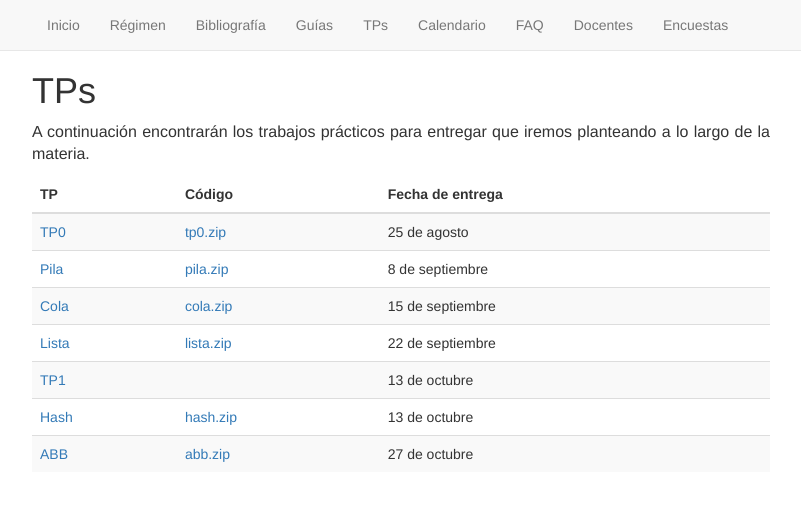
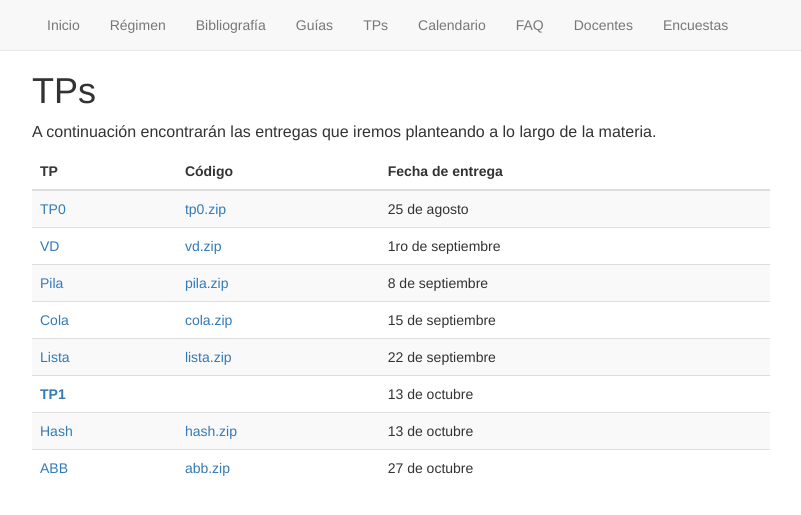
Before and after one commit to algoritmos-rw/algoritmos, a Jekyll site: the page built from static/04_tps.md, in a window 1280 px wide. Shown: the top 515 px of the page, without its empty margins (239-1040 px from the left). Built offline with Jekyll 4.4.1, drawn with Linux system fonts in a browser that asks for light colours.

Commit message:
Cambios menores:
- Agrego metadata a la publicación del VD.
- Negrita en el título del TP 1.
- Fraseo del texto de la página de TPs.

```diff
--- a/static/04_tps.md
+++ b/static/04_tps.md
@@ -8,7 +8,8 @@ permalink: /tps/
 TPs
 =======
 
-A continuación encontrarán los trabajos prácticos para entregar que iremos planteando a lo largo de la materia.
+A continuación encontrarán las entregas que iremos planteando a lo largo de la
+materia.
 
 {: .table .table-striped}
 | TP       | Código      | Fecha de entrega |
```
Also changed, not shown: _posts/2017-08-26-publicacion-vd.md (+1 -0 lines), _posts/2017-09-27-publicacion-tp1.md (+1 -1 lines).
